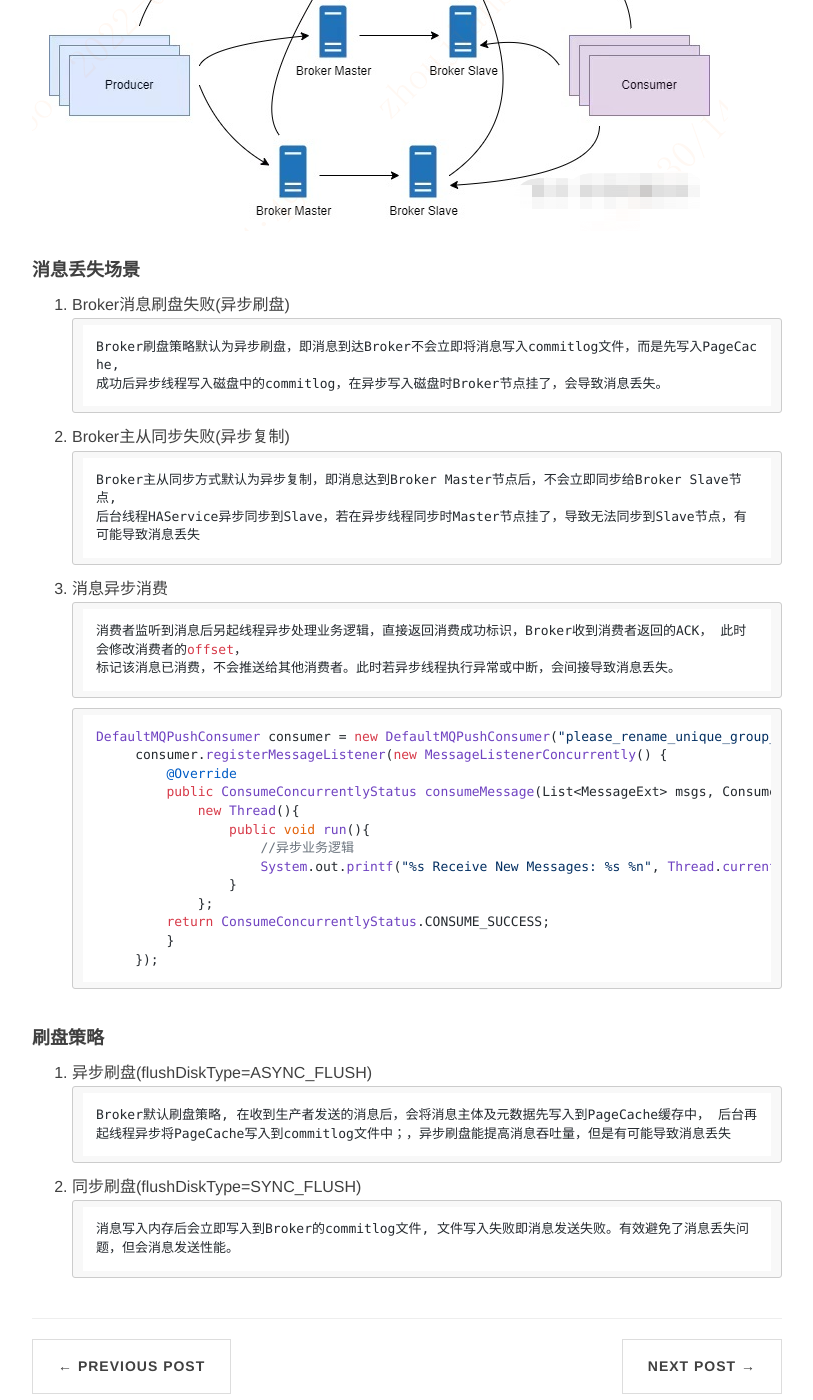
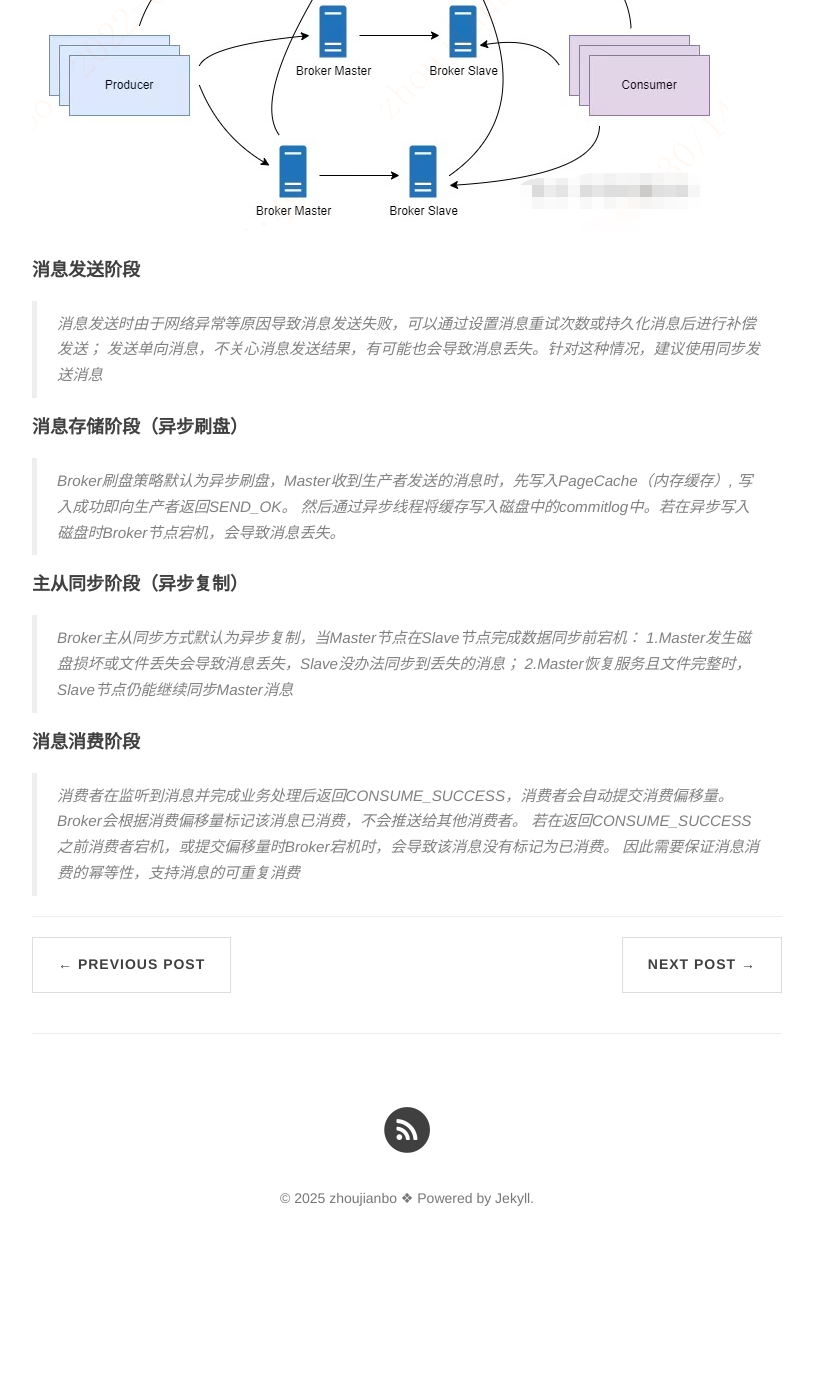
Before and after one commit to ZhouJianBoPro/ZhouJianBoPro.github.io, a Jekyll site: the page built from _posts/2022-06-30-RocketMQ消息可靠投递.md, in a window 1280 px wide and 1400 px high, scrolled down 665 px. Shown: the whole window, without its empty margins (233-1046 px from the left). Built offline with Jekyll 4.4.1, drawn with Linux system fonts in a browser that asks for light colours; nearby versions of some CDN libraries; comment, search, counter and statistics services are not loaded; after the commit the page ends 1941 px from its top, so only the background shows below that.

Commit message:
rocketmq

````diff
--- a/_posts/2022-06-30-RocketMQ消息可靠投递.md
+++ b/_posts/2022-06-30-RocketMQ消息可靠投递.md
@@ -8,44 +8,20 @@ tags: [rocketmq]
 #### RocketMQ架构图
 ![RocketMQ架构图](/images/rocketmq.png)
 
-#### 消息丢失场景
-1. Broker消息刷盘失败(异步刷盘)
-```$xslt
-Broker刷盘策略默认为异步刷盘，即消息到达Broker不会立即将消息写入commitlog文件，而是先写入PageCache,
-成功后异步线程写入磁盘中的commitlog，在异步写入磁盘时Broker节点挂了，会导致消息丢失。
-```
-2. Broker主从同步失败(异步复制)
-```$xslt
-Broker主从同步方式默认为异步复制，即消息达到Broker Master节点后，不会立即同步给Broker Slave节点,
-后台线程HAService异步同步到Slave，若在异步线程同步时Master节点挂了，导致无法同步到Slave节点，有可能导致消息丢失
-```
-3. 消息异步消费
-```$xslt
-消费者监听到消息后另起线程异步处理业务逻辑，直接返回消费成功标识，Broker收到消费者返回的ACK， 此时会修改消费者的offset，
-标记该消息已消费，不会推送给其他消费者。此时若异步线程执行异常或中断，会间接导致消息丢失。
-```
-```java
-DefaultMQPushConsumer consumer = new DefaultMQPushConsumer("please_rename_unique_group_name");
-        consumer.registerMessageListener(new MessageListenerConcurrently() {
-            @Override
-            public ConsumeConcurrentlyStatus consumeMessage(List<MessageExt> msgs, ConsumeConcurrentlyContext context) {
-                new Thread(){
-                    public void run(){
-                        //异步业务逻辑
-                        System.out.printf("%s Receive New Messages: %s %n", Thread.currentThread().getName(), msgs);
-                    }
-                };
-            return ConsumeConcurrentlyStatus.CONSUME_SUCCESS;
-            }
-        });
-```
+#### 消息发送阶段
+> 消息发送时由于网络异常等原因导致消息发送失败，可以通过设置消息重试次数或持久化消息后进行补偿发送；
+> 发送单向消息，不关心消息发送结果，有可能也会导致消息丢失。针对这种情况，建议使用同步发送消息
 
-#### 刷盘策略
-1. 异步刷盘(flushDiskType=ASYNC_FLUSH)
-```$xslt
-Broker默认刷盘策略, 在收到生产者发送的消息后，会将消息主体及元数据先写入到PageCache缓存中， 后台再起线程异步将PageCache写入到commitlog文件中；，异步刷盘能提高消息吞吐量，但是有可能导致消息丢失
-```
-2. 同步刷盘(flushDiskType=SYNC_FLUSH)
-```$xslt
-消息写入内存后会立即写入到Broker的commitlog文件, 文件写入失败即消息发送失败。有效避免了消息丢失问题，但会消息发送性能。
-```
+#### 消息存储阶段（异步刷盘）
+> Broker刷盘策略默认为异步刷盘，Master收到生产者发送的消息时，先写入PageCache（内存缓存）, 写入成功即向生产者返回SEND_OK。
+> 然后通过异步线程将缓存写入磁盘中的commitlog中。若在异步写入磁盘时Broker节点宕机，会导致消息丢失。
+
+#### 主从同步阶段（异步复制）
+> Broker主从同步方式默认为异步复制，当Master节点在Slave节点完成数据同步前宕机：
+> 1.Master发生磁盘损坏或文件丢失会导致消息丢失，Slave没办法同步到丢失的消息；
+> 2.Master恢复服务且文件完整时，Slave节点仍能继续同步Master消息
+
+#### 消息消费阶段
+> 消费者在监听到消息并完成业务处理后返回CONSUME_SUCCESS，消费者会自动提交消费偏移量。 Broker会根据消费偏移量标记该消息已消费，不会推送给其他消费者。
+> 若在返回CONSUME_SUCCESS之前消费者宕机，或提交偏移量时Broker宕机时，会导致该消息没有标记为已消费。
+> 因此需要保证消息消费的幂等性，支持消息的可重复消费
````
Also changed, not shown: _posts/2022-06-30-RocketMQ主从同步.md (deleted, +0 -38 lines), _posts/2022-06-30-RocketMQ主从同步架构.md (added, +33 -0 lines).
